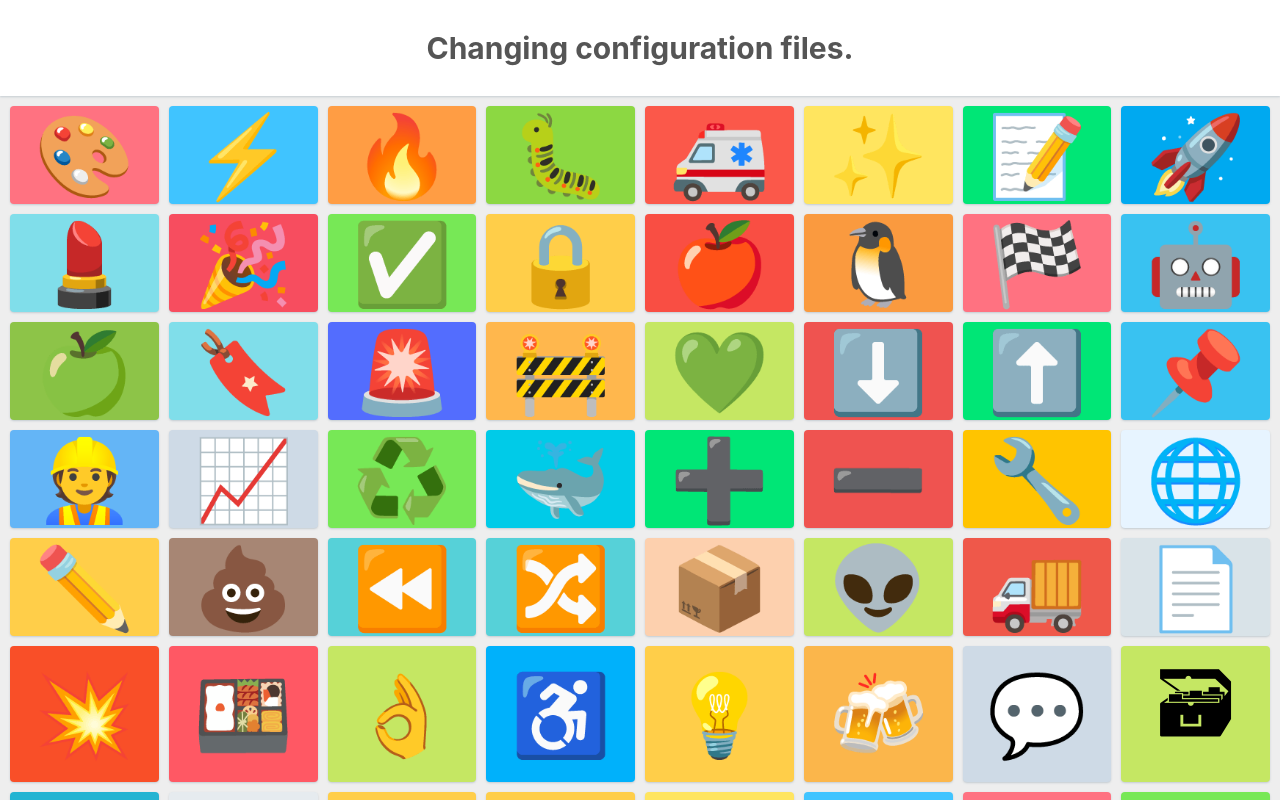
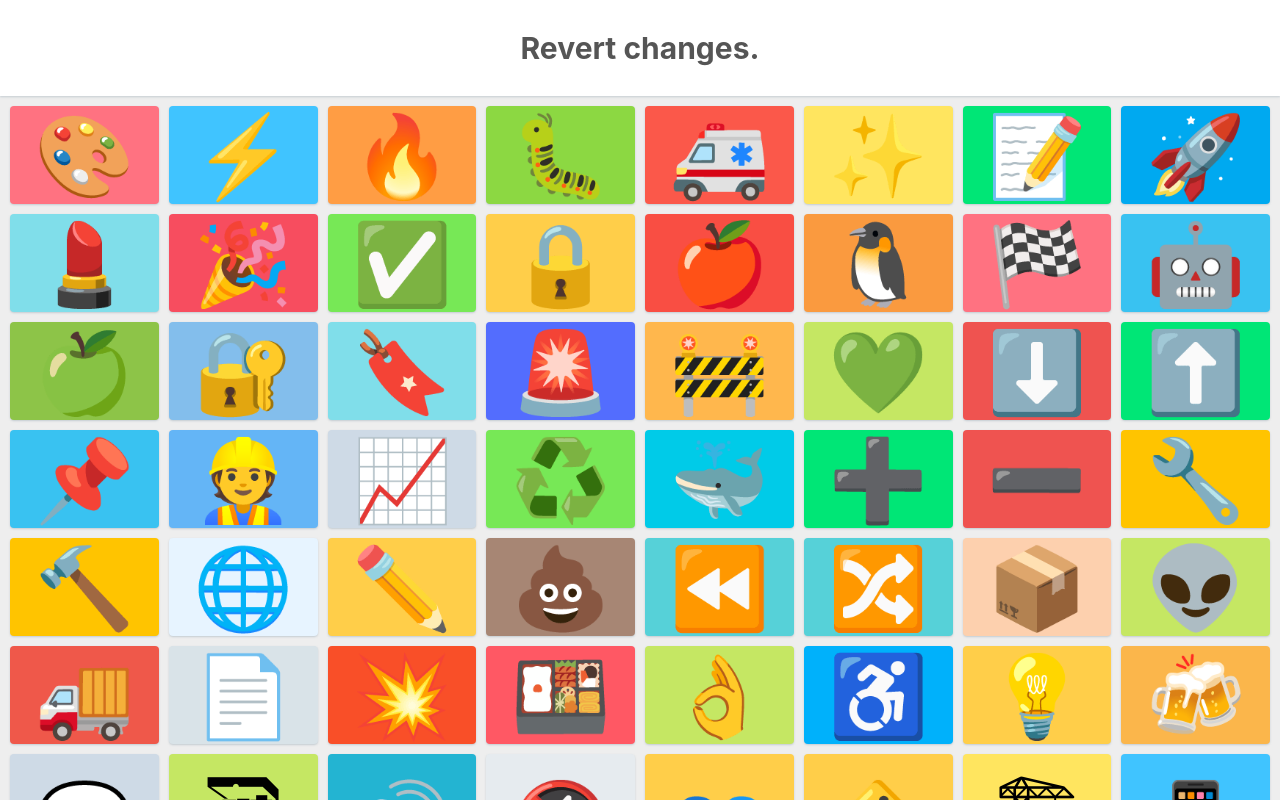
Before and after one commit to lalalilo/gitmemoji, a React (Create React App) app: page /hard in a window 1280 px wide. Shown: the top 800 px of the page. Built offline with nearby package versions, Linux system fonts and the light colour scheme.

Commit message:
🔧 Add missing gitmoji data to configuration

```diff
--- a/src/emojis.json
+++ b/src/emojis.json
@@ -18,14 +18,14 @@
       "emoji": "🔥",
       "entity": "&#x1f525;",
       "code": ":fire:",
-      "description": "Removing code or files.",
+      "description": "Remove code or files.",
       "name": "fire"
     },
     {
       "emoji": "🐛",
       "entity": "&#x1f41b;",
       "code": ":bug:",
-      "description": "Fixing a bug.",
+      "description": "Fix a bug.",
       "name": "bug"
     },
     {
@@ -39,49 +39,49 @@
       "emoji": "✨",
       "entity": "&#x2728;",
       "code": ":sparkles:",
-      "description": "Introducing new features.",
+      "description": "Introduce new features.",
       "name": "sparkles"
     },
     {
       "emoji": "📝",
       "entity": "&#x1f4dd;",
       "code": ":memo:",
-      "description": "Writing docs.",
+      "description": "Add or update documentation.",
       "name": "memo"
     },
     {
       "emoji": "🚀",
       "entity": "&#x1f680;",
       "code": ":rocket:",
-      "description": "Deploying stuff.",
+      "description": "Deploy stuff.",
       "name": "rocket"
     },
     {
       "emoji": "💄",
       "entity": "&#ff99cc;",
       "code": ":lipstick:",
-      "description": "Updating the UI and style files.",
+      "description": "Add or update the UI and style files.",
       "name": "lipstick"
     },
     {
       "emoji": "🎉",
       "entity": "&#127881;",
       "code": ":tada:",
-      "description": "Initial commit.",
+      "description": "Begin a project.",
       "name": "tada"
     },
     {
       "emoji": "✅",
       "entity": "&#x2705;",
       "code": ":white_check_mark:",
-      "description": "Updating tests.",
+      "description": "Add, update, or pass tests.",
       "name": "white-check-mark"
     },
     {
       "emoji": "🔒",
       "entity": "&#x1f512;",
       "code": ":lock:",
-      "description": "Fixing security issues.",
+      "description": "Fix security issues.",
       "name": "lock"
     },
     {
@@ -120,17 +120,24 @@
       "name": "green-apple"
     },
     {
+      "emoji": "🔐",
+      "entity": "&#x1F510;",
+      "code": ":closed_lock_with_key:",
+      "description": "Add or update secrets.",
+      "name": "closed-lock-with-key"
+    },
+    {
       "emoji": "🔖",
       "entity": "&#x1f516;",
       "code": ":bookmark:",
-      "description": "Releasing / Version tags.",
+      "description": "Release / Version tags.",
       "name": "bookmark"
     },
     {
       "emoji": "🚨",
       "entity": "&#x1f6a8;",
       "code": ":rotating_light:",
-      "description": "Removing linter warnings.",
+      "description": "Fix compiler / linter warnings.",
       "name": "rotating-light"
     },
     {
@@ -144,48 +151,48 @@
       "emoji": "💚",
       "entity": "&#x1f49a;",
       "code": ":green_heart:",
-      "description": "Fixing CI Build.",
+      "description": "Fix CI Build.",
       "name": "green-heart"
     },
     {
       "emoji": "⬇️",
       "entity": "⬇️",
       "code": ":arrow_down:",
-      "description": "Downgrading dependencies.",
+      "description": "Downgrade dependencies.",
       "name": "arrow-down"
     },
     {
       "emoji": "⬆️",
       "entity": "⬆️",
       "code": ":arrow_up:",
-      "description": "Upgrading dependencies.",
+      "description": "Upgrade dependencies.",
       "name": "arrow-up"
     },
     {
       "emoji": "📌",
       "entity": "&#x1F4CC;",
       "code": ":pushpin:",
-      "description": "Pinning dependencies to specific versions.",
+      "description": "Pin dependencies to specific versions.",
       "name": "pushpin"
     },
     {
       "emoji": "👷",
       "entity": "&#x1f477;",
       "code": ":construction_worker:",
-      "description": "Adding CI build system.",
+      "description": "Add or update CI build system.",
       "name": "construction-worker"
     },
     {
       "emoji": "📈",
       "code": ":chart_with_upwards_trend:",
-      "description": "Adding analytics or tracking code.",
+      "description": "Add or update analytics or track code.",
       "name": "chart-with-upwards-trend"
     },
     {
       "emoji": "♻️",
       "entity": "&#x2672;",
       "code": ":recycle:",
-      "description": "Refactoring code.",
+      "description": "Refactor code.",
       "name": "recycle"
     },
     {
@@ -199,22 +206,29 @@
       "emoji": "➕",
       "entity": "&#10133;",
       "code": ":heavy_plus_sign:",
-      "description": "Adding a dependency.",
+      "description": "Add a dependency.",
       "name": "heavy-plus-sign"
     },
     {
       "emoji": "➖",
       "entity": "&#10134;",
       "code": ":heavy_minus_sign:",
-      "description": "Removing a dependency.",
+      "description": "Remove a dependency.",
       "name": "heavy-minus-sign"
     },
     {
       "emoji": "🔧",
       "entity": "&#x1f527;",
       "code": ":wrench:",
-      "description": "Changing configuration files.",
+      "description": "Add or update configuration files.",
       "name": "wrench"
+    },
+    {
+      "emoji": "🔨",
+      "entity": "&#x1F528;",
+      "code": ":hammer:",
+      "description": "Add or update development scripts.",
+      "name": "hammer"
     },
     {
       "emoji": "🌐",
@@ -227,196 +241,196 @@
       "emoji": "✏️",
       "entity": "&#59161;",
       "code": ":pencil2:",
-      "description": "Fixing typos.",
+      "description": "Fix typos.",
       "name": "pencil2"
     },
     {
       "emoji": "💩",
       "entity": "&#58613;",
       "code": ":poop:",
-      "description": "Writing bad code that needs to be improved.",
+      "description": "Write bad code that needs to be improved.",
       "name": "poop"
     },
     {
       "emoji": "⏪",
       "entity": "&#9194;",
       "code": ":rewind:",
-      "description": "Reverting changes.",
+      "description": "Revert changes.",
       "name": "rewind"
     },
     {
       "emoji": "🔀",
       "entity": "&#128256;",
       "code": ":twisted_rightwards_arrows:",
-      "description": "Merging branches.",
+      "description": "Merge branches.",
       "name": "twisted-rightwards-arrows"
     },
     {
       "emoji": "📦",
       "entity": "&#1F4E6;",
       "code": ":package:",
-      "description": "Updating compiled files or packages.",
+      "description": "Update compiled files or packages.",
       "name": "package"
     },
     {
       "emoji": "👽",
       "entity": "&#1F47D;",
       "code": ":alien:",
-      "description": "Updating code due to external API changes.",
+      "description": "Update code due to external API changes.",
       "name": "alien"
     },
     {
       "emoji": "🚚",
       "entity": "&#1F69A;",
       "code": ":truck:",
-      "description": "Moving or renaming files.",
+      "description": "Move or rename resources (e.g.: files, paths, routes).",
       "name": "truck"
     },
     {
       "emoji": "📄",
       "entity": "&#1F4C4;",
       "code": ":page_facing_up:",
-      "description": "Adding or updating license.",
+      "description": "Add or update license.",
       "name": "page-facing-up"
     },
     {
       "emoji": "💥",
       "entity": "&#x1f4a5;",
       "code": ":boom:",
-      "description": "Introducing breaking changes.",
+      "description": "Introduce breaking changes.",
       "name": "boom"
     },
     {
       "emoji": "🍱",
       "entity": "&#1F371",
       "code": ":bento:",
-      "description": "Adding or updating assets.",
+      "description": "Add or update assets.",
       "name": "bento"
     },
     {
       "emoji": "👌",
       "entity": "&#x1f44c;",
       "code": ":ok_hand:",
-      "description": "Updating code due to code review changes.",
+      "description": "Update code due to code review changes.",
       "name": "ok-hand"
     },
     {
       "emoji": "♿️",
       "entity": "&#9855;",
       "code": ":wheelchair:",
-      "description": "Improving accessibility.",
+      "description": "Improve accessibility.",
       "name": "wheelchair"
     },
     {
       "emoji": "💡",
       "entity": "&#128161;",
       "code": ":bulb:",
-      "description": "Documenting source code.",
+      "description": "Add or update comments in source code.",
       "name": "bulb"
     },
     {
       "emoji": "🍻",
       "entity": "&#x1f37b;",
       "code": ":beers:",
-      "description": "Writing code drunkenly.",
+      "description": "Write code drunkenly.",
       "name": "beers"
     },
     {
       "emoji": "💬",
       "entity": "&#128172;",
       "code": ":speech_balloon:",
-      "description": "Updating text and literals.",
+      "description": "Add or update text and literals.",
       "name": "speech-balloon"
     },
     {
       "emoji": "🗃",
       "entity": "&#128451;",
       "code": ":card_file_box:",
-      "description": "Performing database related changes.",
+      "description": "Perform database related changes.",
       "name": "card-file-box"
     },
     {
       "emoji": "🔊",
       "entity": "&#128266;",
       "code": ":loud_sound:",
-      "description": "Adding logs.",
+      "description": "Add or update logs.",
       "name": "loud-sound"
     },
     {
       "emoji": "🔇",
       "entity": "&#128263;",
       "code": ":mute:",
-      "description": "Removing logs.",
+      "description": "Remove logs.",
       "name": "mute"
     },
     {
       "emoji": "👥",
       "entity": "&#128101;",
       "code": ":busts_in_silhouette:",
-      "description": "Adding contributor(s).",
+      "description": "Add or update contributor(s).",
       "name": "busts-in-silhouette"
     },
     {
       "emoji": "🚸",
       "entity": "&#128696;",
       "code": ":children_crossing:",
-      "description": "Improving user experience / usability.",
+      "description": "Improve user experience / usability.",
       "name": "children-crossing"
     },
     {
       "emoji": "🏗",
       "entity": "&#1f3d7;",
       "code": ":building_construction:",
-      "description": "Making architectural changes.",
+      "description": "Make architectural changes.",
       "name": "building-construction"
     },
     {
       "emoji": "📱",
       "entity": "&#128241;",
       "code": ":iphone:",
-      "description": "Working on responsive design.",
+      "description": "Work on responsive design.",
       "name": "iphone"
     },
     {
       "emoji": "🤡",
       "entity": "&#129313;",
       "code": ":clown_face:",
-      "description": "Mocking things.",
+      "description": "Mock things.",
       "name": "clown-face"
     },
     {
       "emoji": "🥚",
       "entity": "&#129370;",
       "code": ":egg:",
-      "description": "Adding an easter egg.",
+      "description": "Add or update an easter egg.",
       "name": "egg"
     },
     {
       "emoji": "🙈",
       "entity": "&#8bdfe7;",
       "code": ":see_no_evil:",
-      "description": "Adding or updating a .gitignore file",
+      "description": "Add or update a .gitignore file",
       "name": "see-no-evil"
     },
     {
       "emoji": "📸",
       "entity": "&#128248;",
       "code": ":camera_flash:",
-      "description": "Adding or updating snapshots",
+      "description": "Add or update snapshots",
       "name": "camera-flash"
     },
     {
       "emoji": "⚗",
       "entity": "&#128248;",
       "code": ":alembic:",
-      "description": "Experimenting new things",
+      "description": "Perform experiments.",
       "name": "alembic"
     },
     {
       "emoji": "🔍",
       "entity": "&#128269;",
       "code": ":mag:",
-      "description": "Improving SEO",
+      "description": "Improve SEO",
       "name": "mag"
     },
     {
@@ -430,36 +444,106 @@
       "emoji": "🏷️",
       "entity": "&#127991;",
       "code": ":label:",
-      "description": "Adding or updating types (Flow, TypeScript)",
+      "description": "Add or update types (Flow, TypeScript)",
       "name": "label"
     },
     {
       "emoji": "🌱",
       "entity": "&#127793;",
       "code": ":seedling:",
-      "description": "Adding or updating seed files",
+      "description": "Add or update seed files",
       "name": "seedling"
     },
     {
       "emoji": "🚩",
       "entity": "&#x1F6A9;",
       "code": ":triangular_flag_on_post:",
-      "description": "Adding, updating, or removing feature flags",
+      "description": "Add, update, or remove feature flags",
       "name": "triangular-flag-on-post"
     },
     {
       "emoji": "🥅",
       "entity": "&#x1F945;",
       "code": ":goal_net:",
-      "description": "Catching errors",
+      "description": "Catch errors",
       "name": "goal-net"
     },
     {
       "emoji": "💫",
       "entity": "&#x1f4ab;",
       "code": ":dizzy:",
-      "description": "Adding or updating animations and transitions",
+      "description": "Add or update animations and transitions",
       "name": "animation"
+    },
+    {
+      "emoji": "🗑️",
+      "entity": "&#x1F5D1;",
+      "code": ":wastebasket:",
+      "description": "Deprecate code that needs to be cleaned up.",
+      "name": "wastebasket"
+    },
+    {
+      "emoji": "🛂",
+      "entity": "&#1xF6C2;",
+      "code": ":passport_control:",
+      "description": "Work on code related to authoriyation, roles and permissions.",
+      "name": "passport-control"
+    },
+    {
+      "emoji": "🩹",
+      "entity": "&#x1FA79;",
+      "code": ":adhesive_bandage:",
+      "description": "Simple fix for a non-critical issue.",
+      "name": "adhesive-bandage"
+    },
+    {
+      "emoji": "🧐",
+      "entity": "&#x1F9D0;",
+      "code": ":monocle_face:",
+      "description": "Data exploration/inspection.",
+      "name": "monocle-face"
+    },
+    {
+      "emoji": "⚰️",
+      "entity": "&#x26B0;&#xFE0F;",
+      "code": ":coffin:",
+      "description": "Remove dead code.",
+      "name": "coffin"
+    },
+    {
+      "emoji": "🧪",
+      "entity": "&#x1F9EA;",
+      "code": "test_tube",
+      "description": "Add failing test.",
+      "name": "test-tube"
+    },
+    {
+      "emoji": "👔",
+      "entity": "&#128084;",
+      "code": ":necktie:",
+      "description": "Add or update business logic.",
+      "name": "necktie"
+    },
+    {
+      "emoji": "🩺",
+      "entity": "&#x1FA7A;",
+      "code": ":stethoscope:",
+      "description": "Add or update healthcheck.",
+      "name": "stethoscope"
+    },
+    {
+      "emoji": "🧱",
+      "entity": "&#x1F9F1;",
+      "code": ":bricks:",
+      "description": "Infrastructure related changes.",
+      "name": "bricks"
+    },
+    {
+      "emoji": "🧑‍💻",
+      "entity": "&#x1F9D1;&#x200D;&#x1F4BB;",
+      "code": ":technologist:",
+      "description": "Improve developer experience.",
+      "name": "technologist"
     }
   ]
 }
```
Also changed, not shown: src/emoji-colors.ts (+13 -1 lines).
